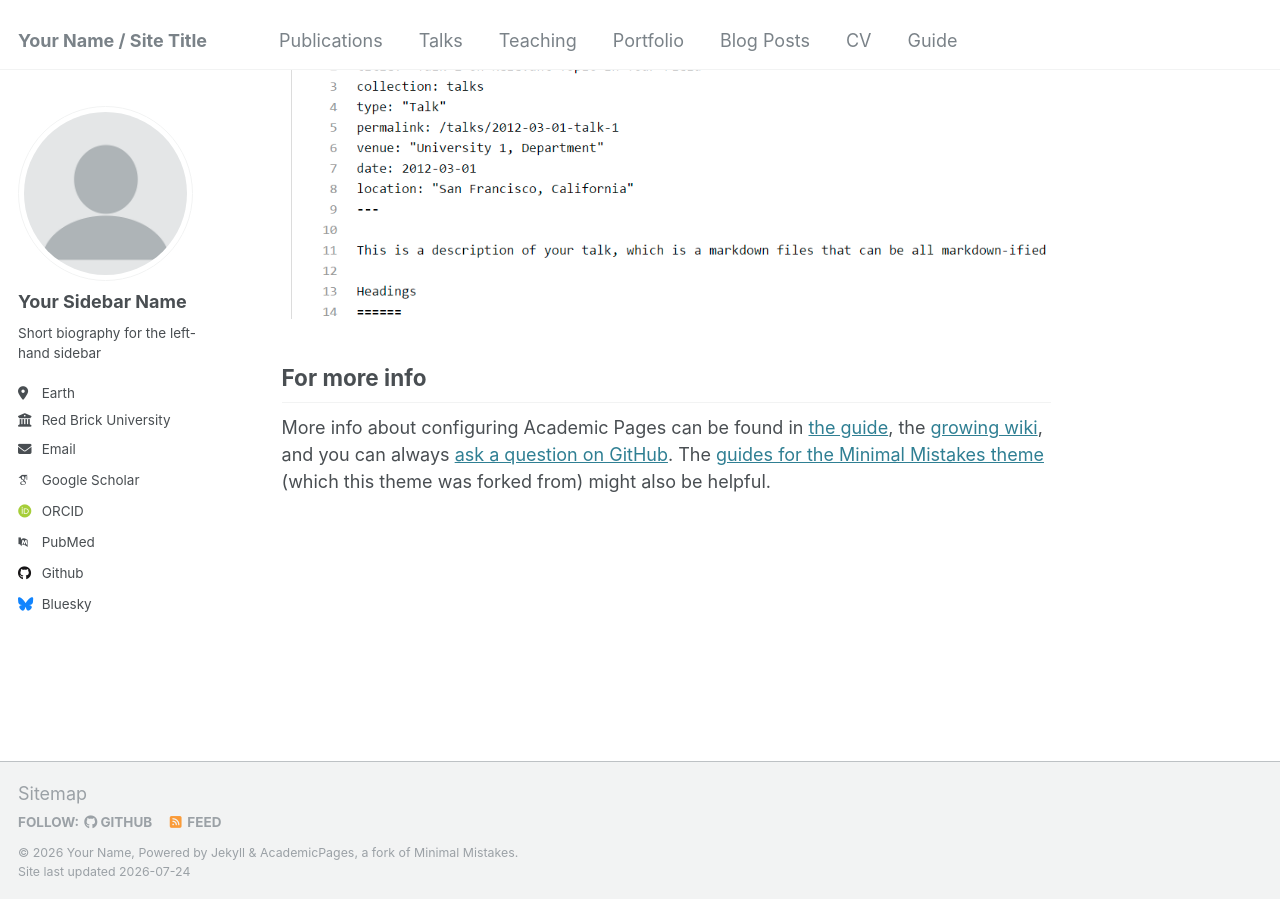
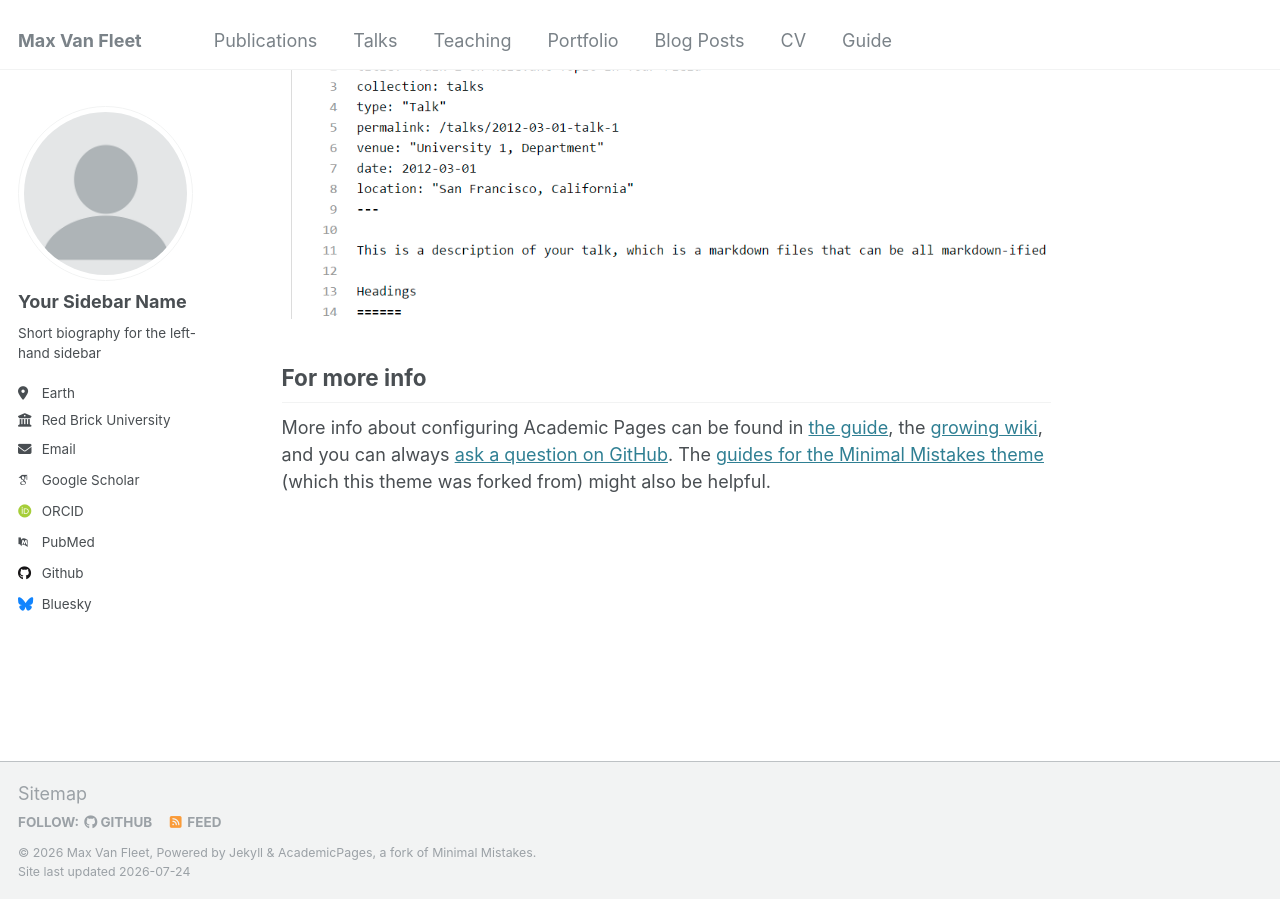
Before and after one commit to Max-Van-Fleet/Max-Van-Fleet.github.io, a Jekyll site: the page built from _pages/about.md, in a window 1280 px wide and 900 px high, scrolled down 2615 px. Built offline with Jekyll 4.4.1, drawn with Linux system fonts in a browser that asks for light colours; some web fonts are replaced.

Commit message:
Update _config.yml

```diff
--- a/_config.yml
+++ b/_config.yml
@@ -8,10 +8,10 @@
 
 # Basic Site Settings
 locale                   : "en-US"
-title                    : "Your Name / Site Title"
+title                    : "Max Van Fleet"
 title_separator          : "-"
-name                     : &name "Your Name"
-description              : &description "personal description"
+name                     : &name "Max Van Fleet"
+description              : &description "PhD student in Statistics and Operations Research at University of North Carolina at Chapel Hill, interested in time series and object oriented data analysis of environmental, financial and genomics data."
 url                      : https://academicpages.github.io # the base hostname & protocol for your site e.g. "https://[your GitHub username].github.io"
 baseurl                  : "" # the subpath of your site, e.g. "/blog"
 repository               : "academicpages/academicpages.github.io"
```
